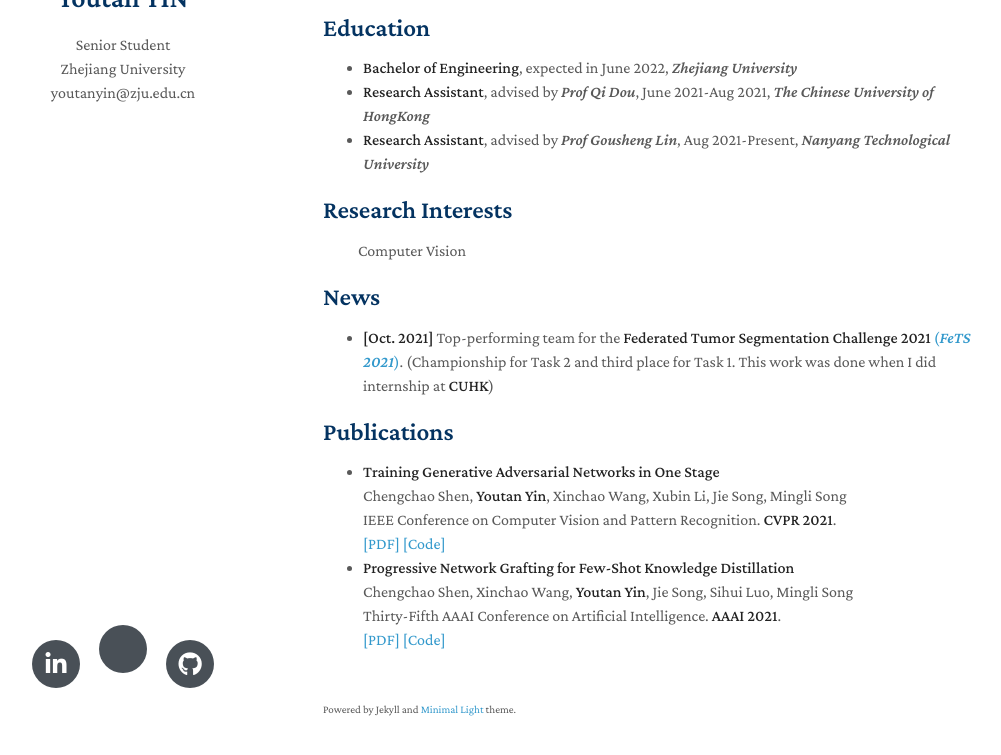
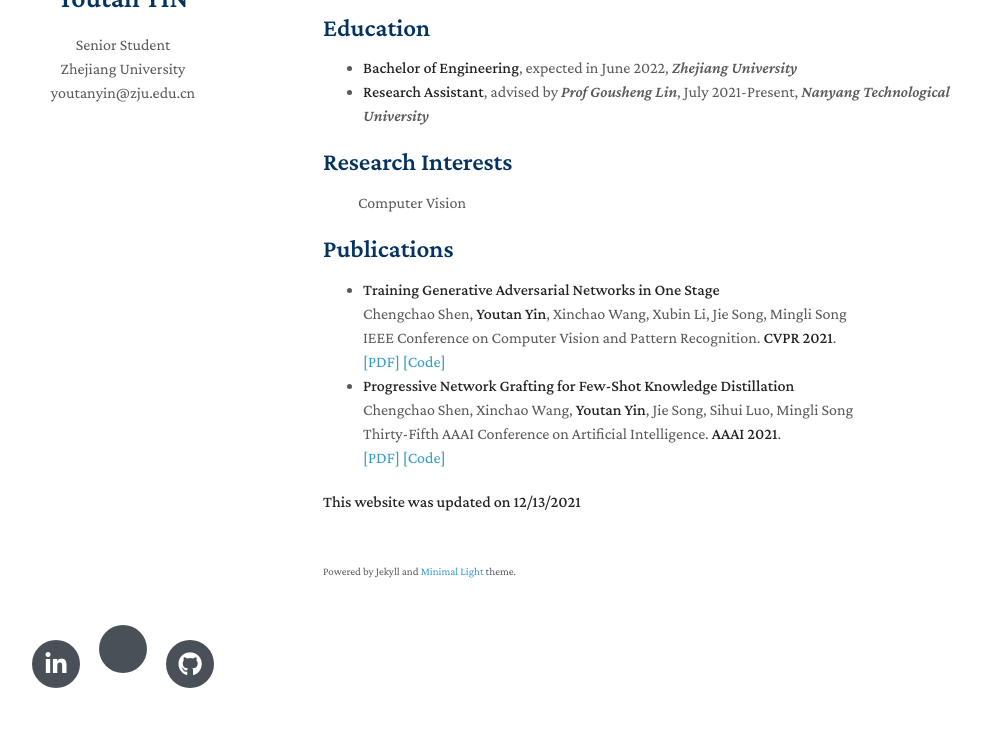
Before and after one commit to cuteyyt/cuteyyt.github.io, a Jekyll site: the page built from index.md, in a window 1280 px wide and 1001 px high, cut to the strip 211-966 px from the top of the window. Shown: the whole strip, without its empty margins (147-1148 px from the left). Built offline with Jekyll 4.4.1, drawn with Linux system fonts in a browser that asks for light colours; nearby versions of some CDN libraries; a style sheet for code colours, icons or effects is not loaded; our own code applies the rules of GitHub Pages for plain Markdown files.

Commit message:
update for NTU apply

```diff
--- a/_config.yml
+++ b/_config.yml
@@ -3,7 +3,7 @@ position: Senior Student
 affiliation: Zhejiang University
 email: youtanyin@zju.edu.cn
 keywords: minimal academic
-google_scholar: https://scholar.google.com/citations?user=dSRAwwYAAAAJ&hl=zh-CN
+google_scholar: https://scholar.google.com
 github_link: https://github.com/cuteyyt
 linkedin: https://www.linkedin.com
 avatar: ./assets/img/avatar.png
--- a/index.md
+++ b/index.md
@@ -12,16 +12,11 @@ I am a senior student at **Zhejiang University**, major in *Computer Science and
 ## Education
 
 - **Bachelor of Engineering**, expected in June 2022, *Zhejiang University*
-- **Research Assistant**, advised by *Prof Qi Dou*, June 2021-Aug 2021, *The Chinese University of HongKong*
-- **Research Assistant**, advised by *Prof Gousheng Lin*, Aug 2021-Present, *Nanyang Technological University*
+- **Research Assistant**, advised by *Prof Gousheng Lin*, July 2021-Present, *Nanyang Technological University*
 
 ## Research Interests
 
 &emsp;&emsp; Computer Vision
-
-## News
-
-- **[Oct. 2021]**  Top-performing team for the **Federated Tumor Segmentation Challenge 2021** [(*FeTS 2021*)](https://www.med.upenn.edu/cbica/fets/miccai2021/). (Championship for Task 2 and third place for Task 1. This work was done when I did internship at **CUHK**)
 
 ## Publications
 
@@ -40,3 +35,5 @@ I am a senior student at **Zhejiang University**, major in *Computer Science and
   Thirty-Fifth AAAI Conference on Artificial Intelligence. **AAAI 2021**.
   <br>
   [[PDF]](https://arxiv.org/abs/2012.04915) [[Code]](https://github.com/zju-vipa/NetGraft)
+
+**This website was updated on 12/13/2021**
```
Also changed, not shown: 2 other files.
